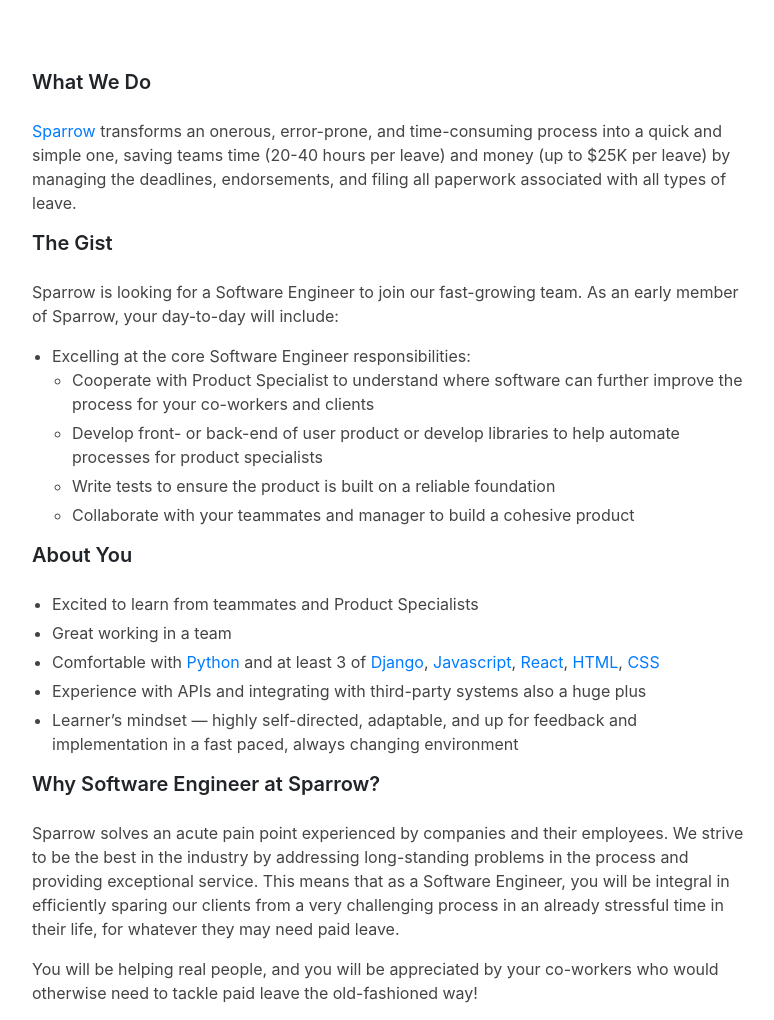
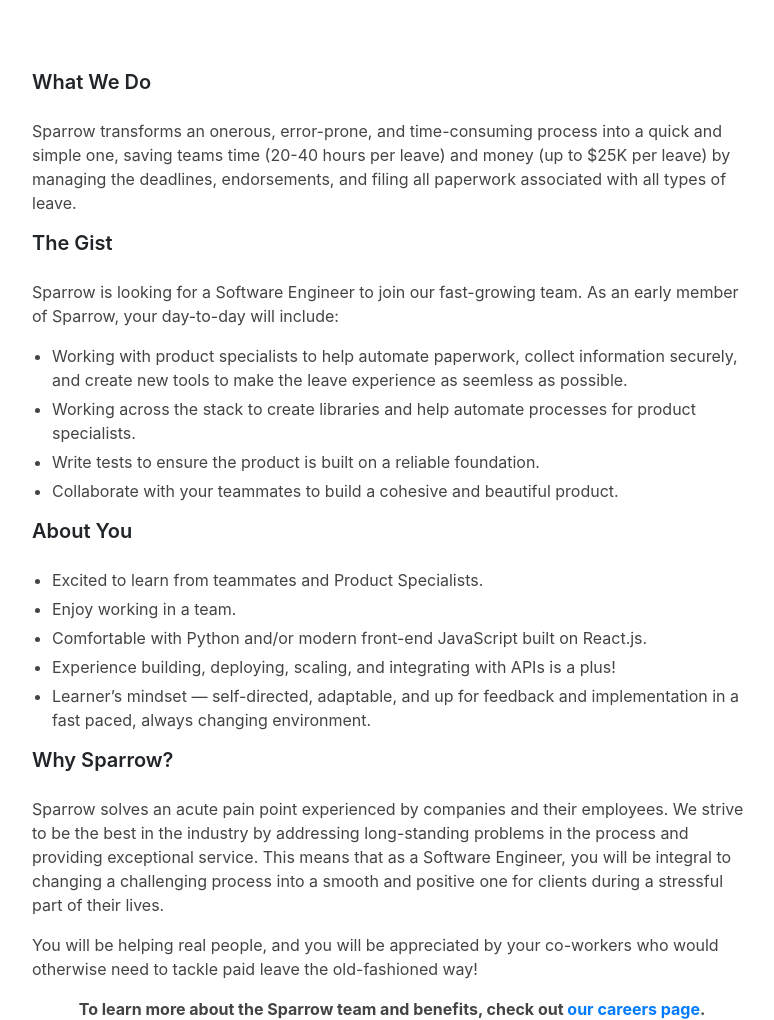
Before and after one commit to trysparrow/sparrow-landing, a Jekyll site: the page built from careers/software-engineer.md, in a window 1280 px wide and 1400 px high. Shown: the part 380-1400 px from the top of the window, without its empty margins (248-1022 px from the left). Built offline with Jekyll 4.4.1, drawn with Linux system fonts in a browser that asks for light colours; nearby versions of some CDN libraries.

Commit message:
Update SWE description.

```diff
--- a/careers/software-engineer.md
+++ b/careers/software-engineer.md
@@ -9,29 +9,27 @@
 
 #### What We Do
 
-[Sparrow](https://trysparrow.com/careers) transforms an onerous, error-prone, and time-consuming process into a quick and simple one, saving teams time (20-40 hours per leave) and money (up to $25K per leave) by managing the deadlines, endorsements, and filing all paperwork associated with all types of leave.
-
+Sparrow transforms an onerous, error-prone, and time-consuming process into a quick and simple one, saving teams time (20-40 hours per leave) and money (up to $25K per leave) by managing the deadlines, endorsements, and filing all paperwork associated with all types of leave.
 
 #### The Gist
 
 Sparrow is looking for a Software Engineer to join our fast-growing team. As an early member of Sparrow, your day-to-day will include:
-* Excelling at the core Software Engineer responsibilities:
-  * Cooperate with Product Specialist to understand where software can further improve the process for your co-workers and clients
-  * Develop front- or back-end of user product or develop libraries to help automate processes for product specialists
-  * Write tests to ensure the product is built on a reliable foundation
-  * Collaborate with your teammates and manager to build a cohesive product
 
+- Working with product specialists to help automate paperwork, collect information securely, and create new tools to make the leave experience as seemless as possible.
+- Working across the stack to create libraries and help automate processes for product specialists.
+- Write tests to ensure the product is built on a reliable foundation.
+- Collaborate with your teammates to build a cohesive and beautiful product.
 
 #### About You
 
-* Excited to learn from teammates and Product Specialists
-* Great working in a team
-* Comfortable with [Python](https://www.python.org/) and at least 3 of [Django](https://www.djangoproject.com/), [Javascript](https://developer.mozilla.org/en-US/docs/Web/JavaScript), [React](https://reactjs.org/), [HTML](https://developer.mozilla.org/en-US/docs/Web/HTML), [CSS](https://developer.mozilla.org/en-US/docs/Web/CSS)
-* Experience with APIs and integrating with third-party systems also a huge plus
-* Learner’s mindset —  highly self-directed, adaptable, and up for feedback and implementation in a fast paced, always changing environment
+- Excited to learn from teammates and Product Specialists.
+- Enjoy working in a team.
+- Comfortable with Python and/or modern front-end JavaScript built on React.js.
+- Experience building, deploying, scaling, and integrating with APIs is a plus!
+- Learner’s mindset — self-directed, adaptable, and up for feedback and implementation in a fast paced, always changing environment.
 
-#### Why Software Engineer at Sparrow?
+#### Why Sparrow?
 
-Sparrow solves an acute pain point experienced by companies and their employees. We strive to be the best in the industry by addressing long-standing problems in the process and providing exceptional service. This means that as a Software Engineer, you will be integral in efficiently sparing our clients from a very challenging process in an already stressful time in their life, for whatever they may need paid leave.
+Sparrow solves an acute pain point experienced by companies and their employees. We strive to be the best in the industry by addressing long-standing problems in the process and providing exceptional service. This means that as a Software Engineer, you will be integral to changing a challenging process into a smooth and positive one for clients during a stressful part of their lives.
 
 You will be helping real people, and you will be appreciated by your co-workers who would otherwise need to tackle paid leave the old-fashioned way!
```
